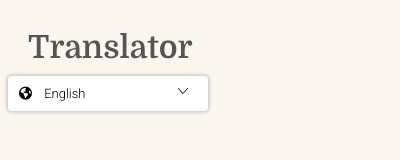
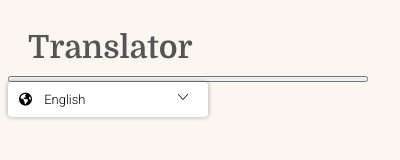
Before and after one commit to yuyenchu/hackthon2020, a browser extension: page extension/popup.html in a window 400 px wide. Drawn offline with Linux system fonts and the light colour scheme.

Commit message:
added button

```diff
--- a/extension/popup.html
+++ b/extension/popup.html
@@ -13,7 +13,7 @@
   </head>
   <body>
     <h1>Translator</h1>
-
+    <button id='onOff' value='On'></button>
     <div class="dropdown">
       <button class="dropbtn">
         <i class="fas fa-globe-americas"> </i>
--- a/extension/popup.js
+++ b/extension/popup.js
@@ -21,6 +21,7 @@ $(document).ready(function () {
     });
 
     $('#onOff').click(function() {
+        console.log('turning on/off')
         if ($(this).value == 'On') {
                 $(this).value = 'Off';
         } else {
```
